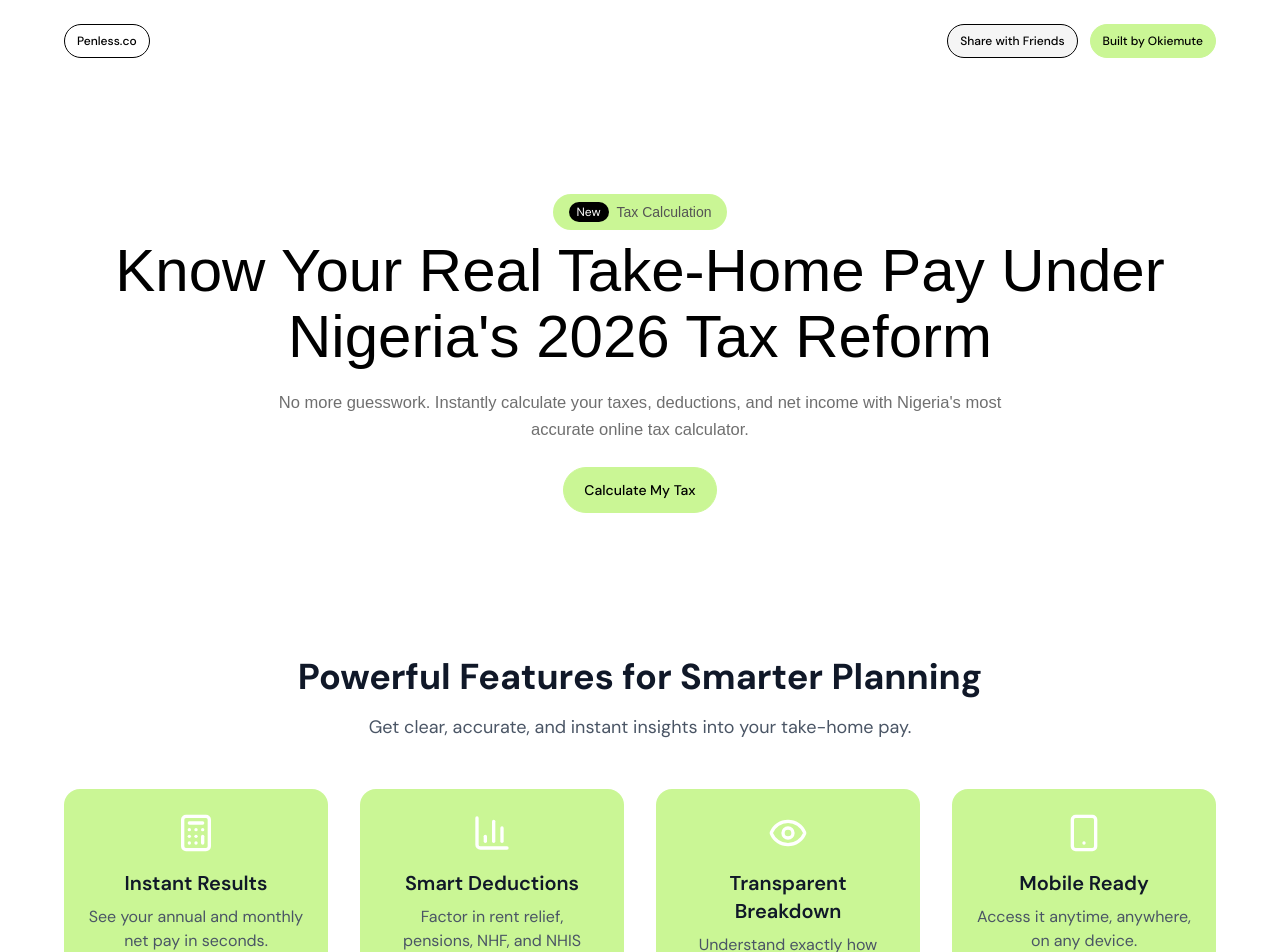
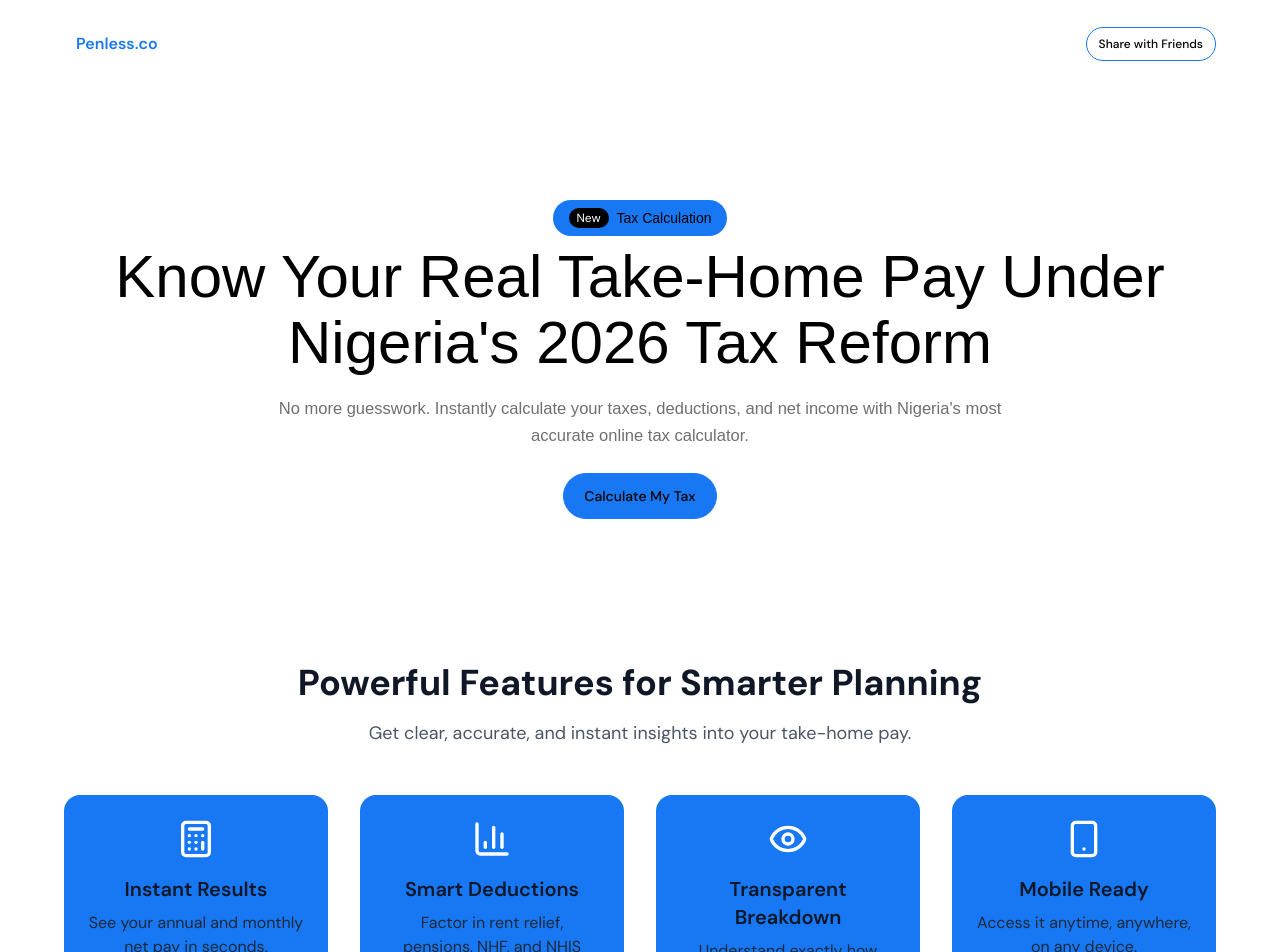
Before and after one commit to egokiemute/taxease, a Next.js app: page / in a window 1280 px wide. Shown: the top 952 px of the page. Built offline with nearby package versions, Linux system fonts and the light colour scheme; a web font is replaced by a local one.

Commit message:
Update color scheme to use #1877F2 for consistency across components

```diff
--- a/src/app/calculate/page.tsx
+++ b/src/app/calculate/page.tsx
@@ -89,7 +89,7 @@ export default function Page() {
       <Header />
       <div className="content-container pt-10 pb-20">
         <div
-          className="max-w-3xl mx-auto p-6 bg-white rounded-2xl border border-[#CAF695] mt-12 shadow-sm"
+          className="max-w-3xl mx-auto p-6 bg-white rounded-2xl border border-[#1877F2] mt-12 shadow-sm"
           data-aos="fade-up"
         >
           <h1 className="text-2xl font-semibold mb-4 text-gray-900">
@@ -112,7 +112,7 @@ export default function Page() {
                 type="number"
                 value={monthlySalary}
                 onChange={(e) => setMonthlySalary(Number(e.target.value))}
-                className="mt-1 p-2 rounded border focus:ring-2 focus:ring-[#CAF695] outline-none"
+                className="mt-1 p-2 rounded border focus:ring-2 focus:ring-[#1877F2] outline-none"
               />
             </label>
 
@@ -124,7 +124,7 @@ export default function Page() {
                 type="number"
                 value={sideIncomeAnnual}
                 onChange={(e) => setSideIncomeAnnual(Number(e.target.value))}
-                className="mt-1 p-2 rounded border focus:ring-2 focus:ring-[#CAF695] outline-none"
+                className="mt-1 p-2 rounded border focus:ring-2 focus:ring-[#1877F2] outline-none"
               />
             </label>
 
@@ -134,7 +134,7 @@ export default function Page() {
                 type="number"
                 value={annualRent}
                 onChange={(e) => setAnnualRent(Number(e.target.value))}
-                className="mt-1 p-2 rounded border focus:ring-2 focus:ring-[#CAF695] outline-none"
+                className="mt-1 p-2 rounded border focus:ring-2 focus:ring-[#1877F2] outline-none"
               />
             </label>
 
@@ -146,7 +146,7 @@ export default function Page() {
                 type="number"
                 value={pension}
                 onChange={(e) => setPension(Number(e.target.value))}
-                className="mt-1 p-2 rounded border focus:ring-2 focus:ring-[#CAF695] outline-none"
+                className="mt-1 p-2 rounded border focus:ring-2 focus:ring-[#1877F2] outline-none"
               />
             </label>
 
@@ -158,7 +158,7 @@ export default function Page() {
                 type="number"
                 value={otherDeductions}
                 onChange={(e) => setOtherDeductions(Number(e.target.value))}
-                className="mt-1 p-2 rounded border focus:ring-2 focus:ring-[#CAF695] outline-none"
+                className="mt-1 p-2 rounded border focus:ring-2 focus:ring-[#1877F2] outline-none"
               />
             </label>
           </div>
@@ -169,7 +169,7 @@ export default function Page() {
             data-aos="fade-up"
             data-aos-delay="200"
           >
-            <div className="p-4 bg-[#f9fdf7] rounded-xl border border-gray-200">
+            <div className="p-4 bg-[#f7fafd] rounded-xl border border-gray-200">
               <h3 className="text-sm font-semibold text-gray-700">
                 Income Summary
               </h3>
@@ -201,7 +201,7 @@ export default function Page() {
               </div>
             </div>
 
-            <div className="p-4 bg-[#f9fdf7] rounded-xl border border-gray-200">
+            <div className="p-4 bg-[#f7fafd] rounded-xl border border-gray-200">
               <h3 className="text-sm font-semibold text-gray-700">Net & Tax</h3>
               <div className="mt-3 text-sm text-gray-800 space-y-2">
                 <div className="flex justify-between">
@@ -283,7 +283,7 @@ export default function Page() {
                 navigator.clipboard.writeText(csv);
                 alert("Summary copied to clipboard (CSV)");
               }}
-              className="px-4 py-2 bg-[#34ad0c] text-white text-sm rounded-full shadow hover:bg-[#2e940b] transition"
+              className="px-4 py-2 bg-[#1877F2] text-white text-sm rounded-full shadow hover:bg-[#2e940b] transition"
             >
               Copy summary (CSV)
             </button>
--- a/src/components/Features.tsx
+++ b/src/components/Features.tsx
@@ -59,7 +59,7 @@ export default function Features() {
           {features.map((feature, index) => (
             <div
               key={index}
-              className="p-6 bg-[#CAF695] rounded-2xl hover:shadow-sm transition"
+              className="p-6 bg-[#1877F2] rounded-2xl hover:shadow-sm transition"
               data-aos="zoom-in"
               data-aos-delay={index * 150} // stagger effect
             >
@@ -67,7 +67,7 @@ export default function Features() {
               <h3 className="text-xl font-semibold text-gray-900">
                 {feature.title}
               </h3>
-              <p className="mt-2 text-gray-600">{feature.description}</p>
+              <p className="mt-2 text-gray-800">{feature.description}</p>
             </div>
           ))}
         </div>
--- a/src/components/Header.tsx
+++ b/src/components/Header.tsx
@@ -22,7 +22,7 @@ const Header = () => {
         {/* Logo */}
         <Link
           href="/"
-          className="px-3 py-2 border-[1px] rounded-full text-xs font-medium"
+          className="px-3 py-2  text-md text-[#1877F2] font-semibold"
         >
           Penless.co
         </Link>
@@ -33,23 +33,23 @@ const Header = () => {
             href={whatsappUrl}
             target="_blank"
             rel="noopener noreferrer"
-            className="px-3 py-2 bg-neutral-100 border-[1px] rounded-full text-xs font-medium"
+            className="px-3 py-2 bg-white border-[1px] border-[#1877F2] rounded-full text-xs font-medium"
           >
             Share with Friends
           </Link>
-          <Link
+          {/* <Link
             href="https://github.com/egokiemute"
             target="_blank"
             rel="noopener noreferrer"
-            className="px-3 py-2 bg-[#CAF695] text-black border-[#CAF695] border-[1px] rounded-full text-xs font-medium"
+            className="px-3 py-2 bg-[#1877F2] text-white border-[#1877F2] border-[1px] rounded-full text-xs font-medium"
           >
             Built by Okiemute
-          </Link>
+          </Link> */}
         </div>
 
         {/* Mobile Menu Icon */}
         <button
-          className="sm:hidden p-2 rounded-md border border-gray-200"
+          className="sm:hidden p-2 rounded-md border border-[#1877F2]"
           onClick={() => setIsOpen(!isOpen)}
         >
           {isOpen ? <X className="h-5 w-5" /> : <Menu className="h-5 w-5" />}
@@ -71,7 +71,7 @@ const Header = () => {
             href="https://github.com/egokiemute"
             target="_blank"
             rel="noopener noreferrer"
-            className="block px-3 py-2 bg-[#CAF695] text-black border-[#CAF695] border-[1px] rounded-full text-xs font-medium text-center"
+            className="block px-3 py-2 bg-[#1877F2] text-black border-[#1877F2] border-[1px] rounded-full text-xs font-medium text-center"
           >
             Built by Okiemute
           </Link>
--- a/src/components/commons/Hero.tsx
+++ b/src/components/commons/Hero.tsx
@@ -17,13 +17,13 @@ export default function Hero() {
     <section className="py-20 pt-32 flex flex-col items-center justify-center text-center">
       {/* Badge */}
       <div
-        className="flex items-center gap-2 bg-[#CAF695] rounded-full px-4 py-2 w-fit"
+        className="flex items-center gap-2 bg-[#1877F2] rounded-full px-4 py-2 w-fit"
         data-aos="fade-down"
       >
         <span className="flex items-center justify-center bg-[#000000] text-white px-2 py-0.5 text-xs rounded-full">
           New
         </span>
-        <p className="font-twk text-sm font-medium text-[#545454]">
+        <p className="font-twk text-sm font-medium text-[#000]">
           Tax Calculation
         </p>
       </div>
@@ -50,7 +50,7 @@ export default function Hero() {
       {/* CTA */}
       <Link
         href="/calculate"
-        className="mt-6 px-5 py-3 bg-[#CAF695] text-black border-[#CAF695] border-[1px] rounded-full text-sm font-medium"
+        className="mt-6 px-5 py-3 bg-[#1877F2] text-black border-[#1877F2] border-[1px] rounded-full text-sm font-medium"
         data-aos="zoom-in"
         data-aos-delay="300"
       >
```
